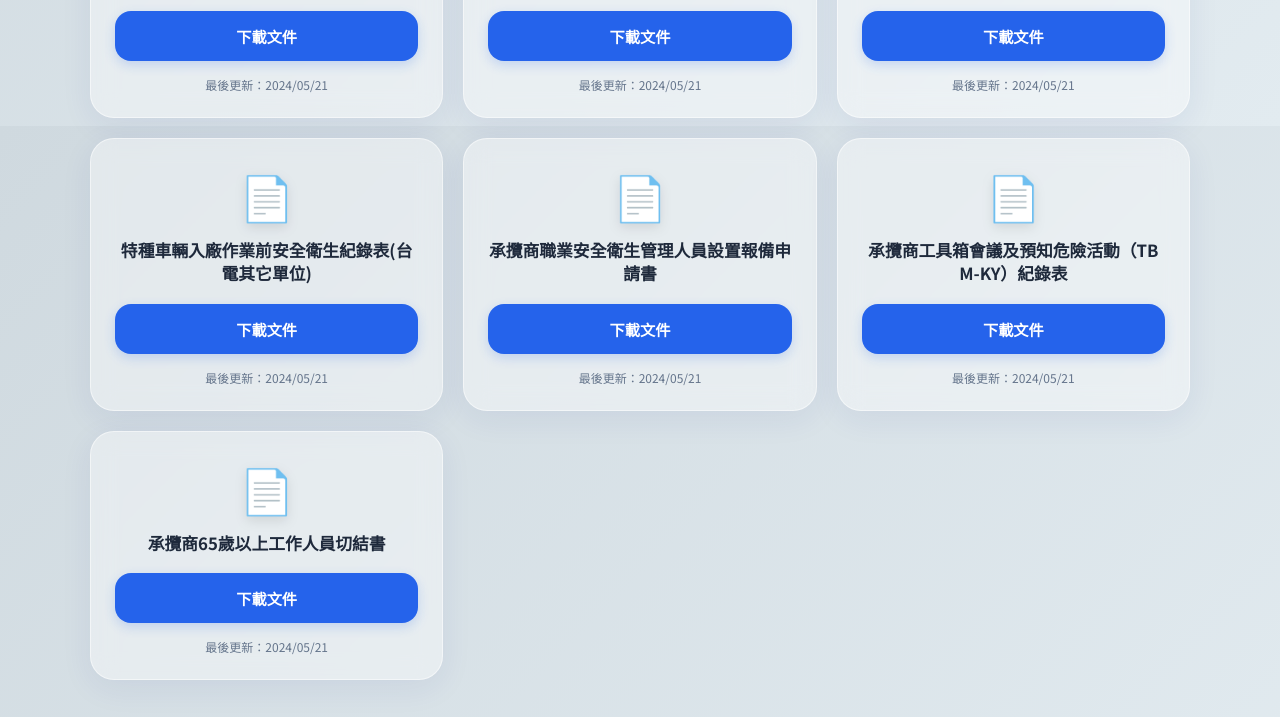
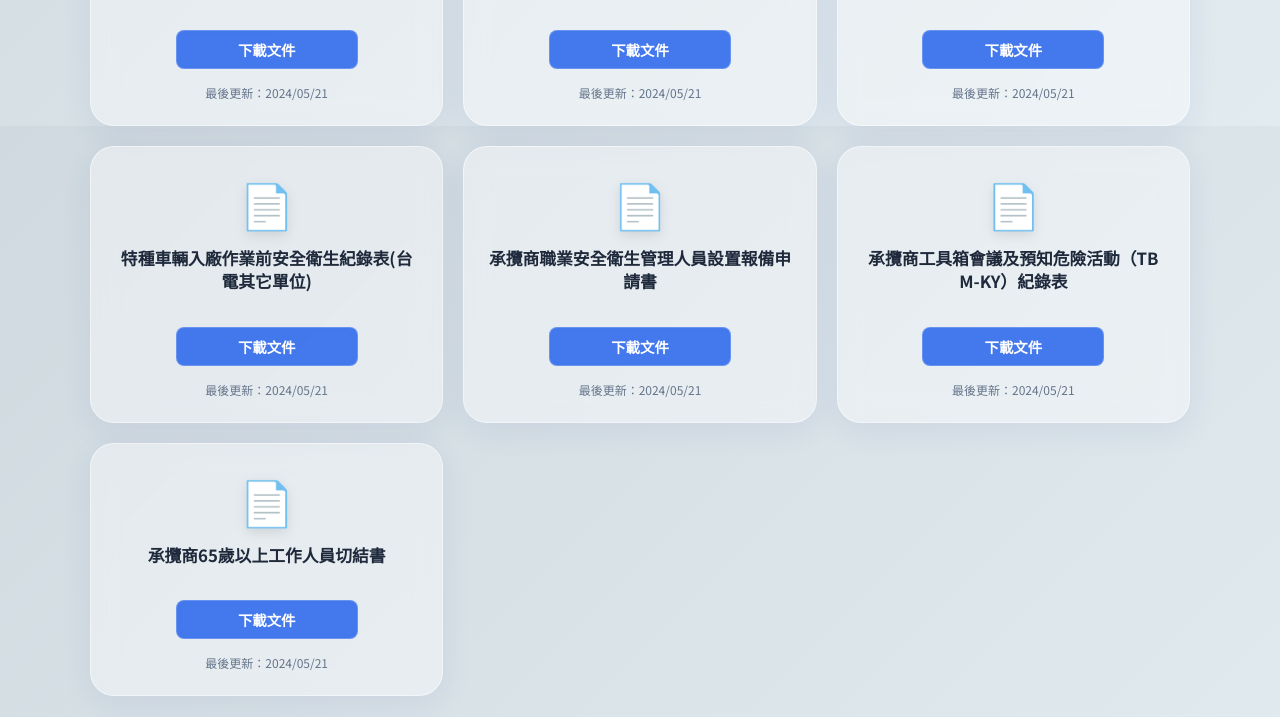
Before and after one commit to chenfengmu8/verbose-octo-lamp, a plain HTML site: page index.html in a window 1280 px wide. Shown: the part 674-1391 px from the top of the page. Drawn offline with Linux system fonts and the light colour scheme.

Commit message:
Update index.html

```diff
--- a/index.html
+++ b/index.html
@@ -149,20 +149,30 @@
         }
 
         .download-btn {
-            background: var(--primary-color);
+         /* 1. 寬度與佈局控制 */
+            display: block;           /* 轉為區塊元素，使其能撐滿寬度 */
+            width: 60%;             /* 撐滿父容器（卡片）的寬度 */
+            max-width: 200px;        /* 【選填】如果你覺得 100% 太寬，可以設定最大寬度並配合 margin 置中 */
+            margin: 15px auto 0;     /* 關鍵：auto 會讓按鈕在卡片內水平置中；15px 是與上方文字的距離 */
+            box-sizing: border-box;  /* 確保 Padding 不會超出寬度 */
+
+        /* 2. 文字對齊 */
+            text-align: center;      /* 關鍵：確保「下載文件」這四個字在按鈕正中央 */
+            background: rgba(37, 99, 235, 0.85); /* 按鈕也採用半透明設計，維持整體風格 */
+            backdrop-filter: blur(4px); /* 按鈕本身也帶有一點模糊 */
             color: white;
             text-decoration: none;
-            padding: 14px 0;
-            border-radius: 16px;
-            font-size: 0.95rem;
+            padding: 8px 8PX;
+            border-radius: 8px;
+            font-size: 0.9rem;
             font-weight: bold;
             transition: 0.3s;
-            display: block;
-            box-shadow: 0 4px 12px rgba(37, 99, 235, 0.2);
+            border: 1px solid rgba(255, 255, 255, 0.2); /* 按鈕邊框 */
         }
 
-        .download-btn:active {
-            transform: scale(0.97); /* 手機端點擊回饋 */
+        .download-btn:hover {
+            background: #1d4ed8; /* 滑鼠移入按鈕後變回實色，增加操作確信感 */
+            box-shadow: 0 5px 15px rgba(37, 99, 235, 0.4); /* 增加按鈕發光感 */
         }
 
         .update-tag {
```
